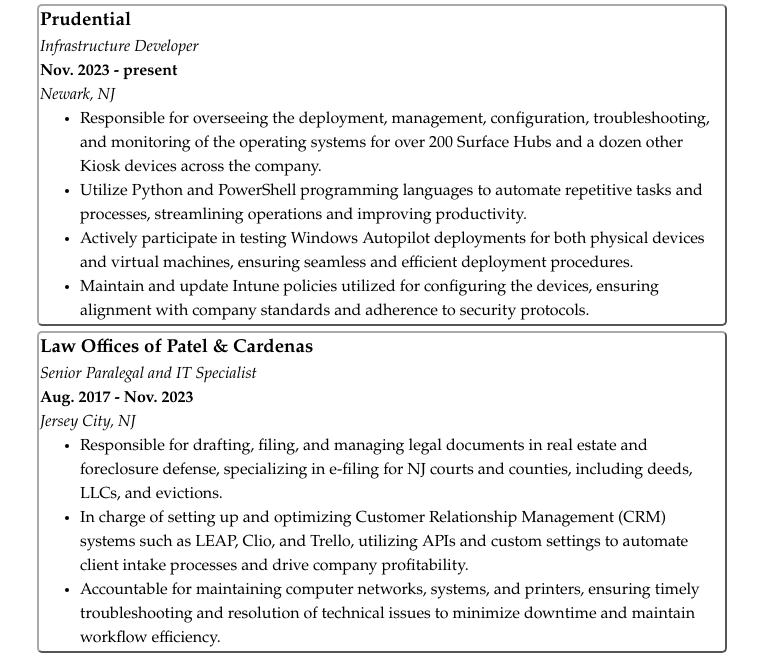
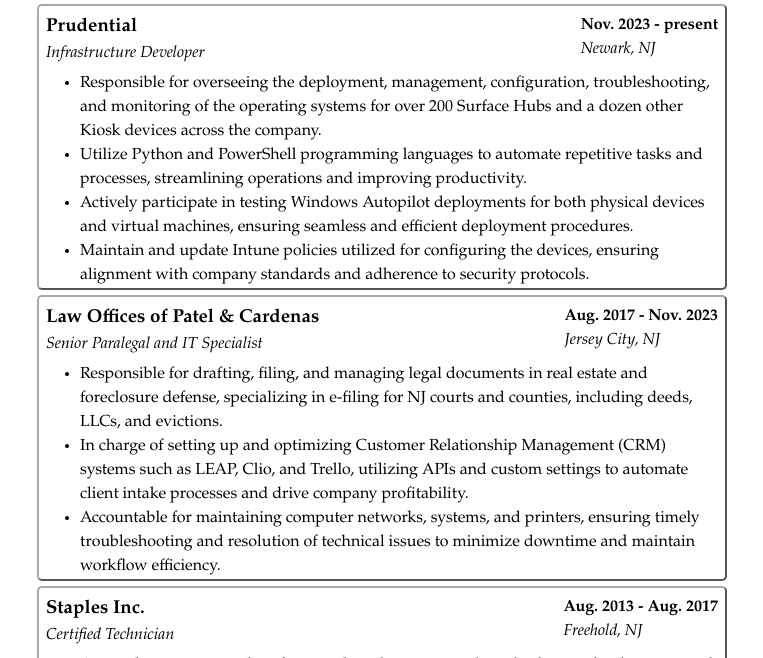
Before and after one commit to DominicanCodes/cloud-resume-challenge, a plain HTML site: page index.html in a window 1280 px wide. Shown: the part 113-771 px from the top of the page, without its empty margins (258-1021 px from the left). Drawn offline with Linux system fonts and the light colour scheme.

Commit message:
add flexbox for job heading alignment

```diff
--- a/index.html
+++ b/index.html
@@ -19,6 +19,7 @@
         <h2>WORK EXPERIENCE</h2>
         <hr/>
         <div class="job">
+            <div class="top">
                 <div class="left">
                     <h3>Prudential</h3>
                     <p><em>Infrastructure Developer</em></p>
@@ -26,6 +27,7 @@
                 <div class="right">
                     <p><strong>Nov. 2023 - present</strong></p>
                     <p><em>Newark, NJ</em></p>
+                </div>
             </div>
             <div class="desc">
                 <ul>
@@ -37,6 +39,7 @@
             </div>
         </div>
         <div class="job">
+            <div class="top">
                 <div class="left">
                     <h3>Law Offices of Patel & Cardenas</h3>
                     <p><em>Senior Paralegal and IT Specialist</em></p>
@@ -44,6 +47,7 @@
                 <div class="right">
                     <p><strong>Aug. 2017 - Nov. 2023</strong></p>
                     <p><em>Jersey City, NJ</em></p>
+                </div>
         </div>
             <div class="desc">
                 <ul>
@@ -54,6 +58,7 @@
             </div>
         </div>
         <div class="job">
+            <div class="top">
                 <div class="left">
                     <h3>Staples Inc.</h3>
                     <p><em>Certified Technician</em></p>
@@ -61,6 +66,7 @@
                 <div class="right">
                     <p><strong>Aug. 2013 - Aug. 2017</strong></p>
                     <p><em>Freehold, NJ</em></p>
+                </div>
             </div>
             <div class="desc">
                 <ul>
@@ -75,6 +81,7 @@
         <h2>EDUCATION</h2>
         <hr/>
         <div class="school">
+            <div class="top">
                 <div class="left">
                     <h3>Rutgers University</h3>
                     <p><em>BA, Criminal Justice</em></p>
@@ -82,6 +89,7 @@
                 <div class="right">
                     <p><strong>May. 2022</strong></p>
                     <p><em>New Brunswick, NJ</em></p>
+                </div>
             </div>
             <div class="desc">
                 <ul>
--- a/style.css
+++ b/style.css
@@ -13,7 +13,12 @@ h1, h2, h3 {
     margin-top: 0;
     }
 
+
 div.job {
+    display: flex;
+    flex: 1 0 0;
+    flex-direction: column;
+
     border-style:outset;
     border-width: 2px;
     border-radius: 5px;
@@ -21,3 +26,18 @@ div.job {
     margin: 5px;
     padding: 1px;
 }
+
+div.job .top{
+    width: 100%;
+    display: flex;
+    flex-direction: row;
+    justify-content: space-between;
+    flex-wrap: nowrap;
+}
+
+div.job .top > div {
+    /* border-style: dotted; */
+    flex-shrink: 0;
+    margin: 1px;
+    padding:5px
+}
```
Lines whose indentation alone changed are shown as unchanged.
